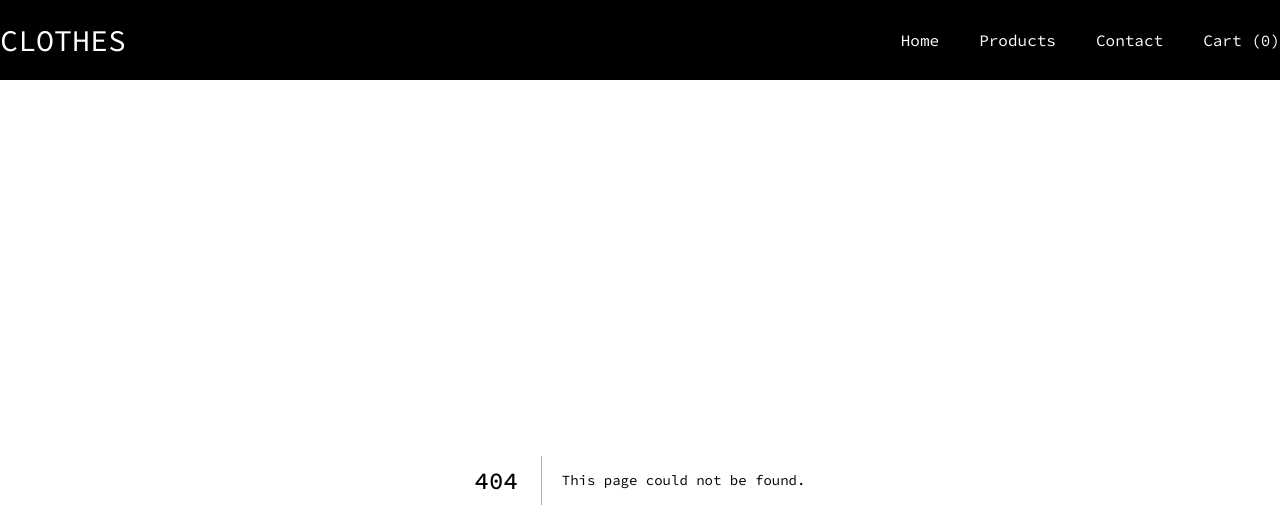
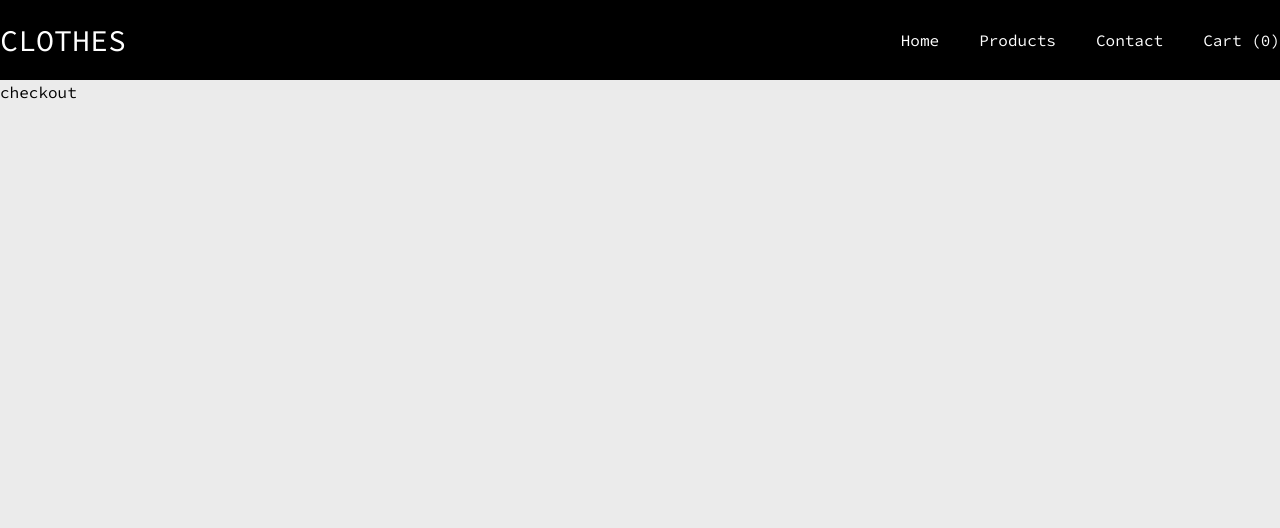
Before and after one commit to tquinteros/ecommercets, a Next.js app: page /checkout in a window 1280 px wide. Before the commit this address had no page. Shown: the top 528 px of the page. Built offline with nearby package versions, Linux system fonts and the light colour scheme.

Commit message:
checkout page

```diff
--- /dev/null
+++ b/app/checkout/page.tsx
@@ -0,0 +1,12 @@
+import CheckoutTemplate from "@/src/components/CheckoutTemplate/CheckoutTemplate";
+import React from "react";
+
+const ProductPage = () => {
+    return (
+        <main className="container mx-auto">
+            <CheckoutTemplate />
+        </main>
+    )
+}
+
+export default ProductPage;
--- a/src/components/Cart/Cart.tsx
+++ b/src/components/Cart/Cart.tsx
@@ -10,11 +10,12 @@ import { AiOutlineClose } from "react-icons/ai";
 import { CartProps } from "@/types/types";
 import Button from "../Button/Button";
 import { toast } from "react-toastify";
+import { useRouter } from "next/navigation";
 
 const Cart = ({ setIsCartOpen }: CartProps) => {
     const cart = useAppSelector((state) => state.cartReducer.value.products);
     const dispatch = useDispatch();
-
+    const router = useRouter();
     const handleRemoveItem = (id: number) => {
         dispatch(removeFromCart(id));
         toast.success('Product removed from cart successfully!', {
@@ -38,6 +39,10 @@ const Cart = ({ setIsCartOpen }: CartProps) => {
         });
         return total.toFixed(2);
     };
+
+    const handleCheckout = () => {
+        router.push("/checkout");
+    }
 
     return (
         <motion.div
@@ -103,7 +108,7 @@ const Cart = ({ setIsCartOpen }: CartProps) => {
                             </div>
                             <div className="flex justify-center gap-4">
                                 <Button className="w-48" onClick={() => dispatch(clearCart())}>Remove All</Button>
-                                <Button className="w-48">Checkout</Button>
+                                <Button onClick={handleCheckout} className="w-48">Checkout</Button>
                             </div>
                         </div>
                     ) : (
--- /dev/null
+++ b/src/components/CheckoutTemplate/CheckoutTemplate.tsx
@@ -0,0 +1,11 @@
+import React from "react";
+
+const CheckoutTemplate = () => {
+    return (
+        <div>
+            checkout
+        </div>
+    )
+}
+
+export default CheckoutTemplate;
```
